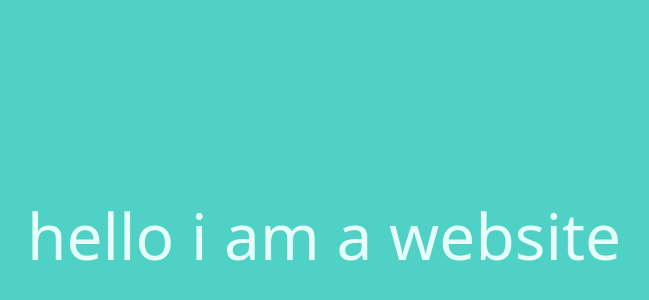
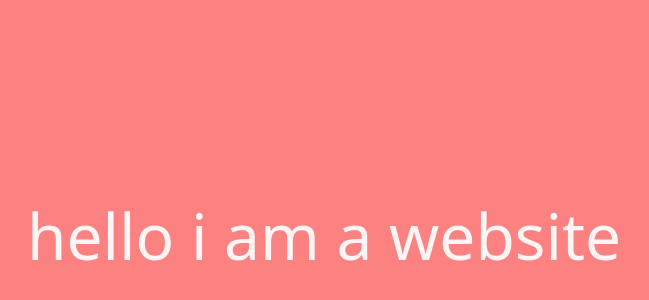
Before and after one commit to alejandrorpascual/beginner-tailwind-site, a website built with Parcel: page src/index.html in a window 1280 px wide. Shown: the part 164-464 px from the top of the page, without its empty margins (316-965 px from the left). Built offline with nearby package versions, Linux system fonts and the light colour scheme.

Commit message:
📦 NEW: changing to red

```diff
--- a/src/index.html
+++ b/src/index.html
@@ -6,7 +6,7 @@
 		<title>Beginner Tailwind</title>
 	</head>
 	<body
-		class="flex items-center justify-center min-h-screen text-6xl text-teal-100 bg-teal-400"
+		class="flex items-center justify-center min-h-screen text-6xl text-red-100 bg-red-400"
 	>
 		hello i am a website
 		<script src="index.js"></script>
```
Also changed, not shown: 1 other file.
